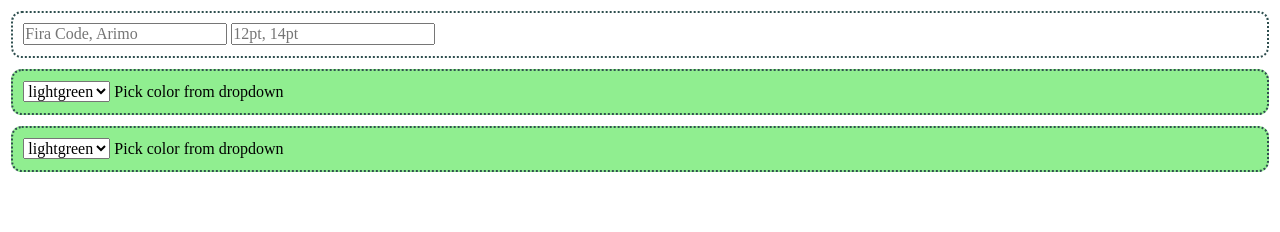
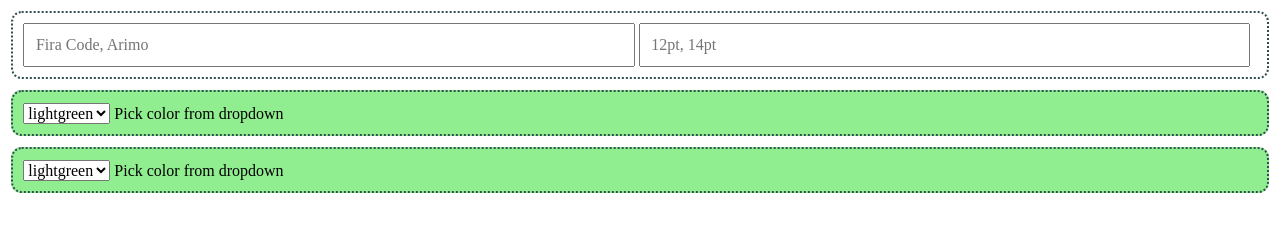
Before and after one commit to nazmulidris/js-scratch, a website: page css-var-event-delegation/index.html in a window 1280 px wide. Drawn offline with Linux system fonts and the light colour scheme.

Commit message:
Update CSS var and event delegation example
- Add calc example

```diff
--- a/css-var-event-delegation/style.css
+++ b/css-var-event-delegation/style.css
@@ -33,6 +33,11 @@
   font-size: var(--page-font-size);
 }
 
+#page input {
+  width: calc(100% / 2 - var(--border-width) / 2);
+  padding: calc(var(--border-width));
+}
+
 .box-outline-with-padding {
   border: 2px dotted var(--border-color);
   border-radius: var(--border-width);
```
